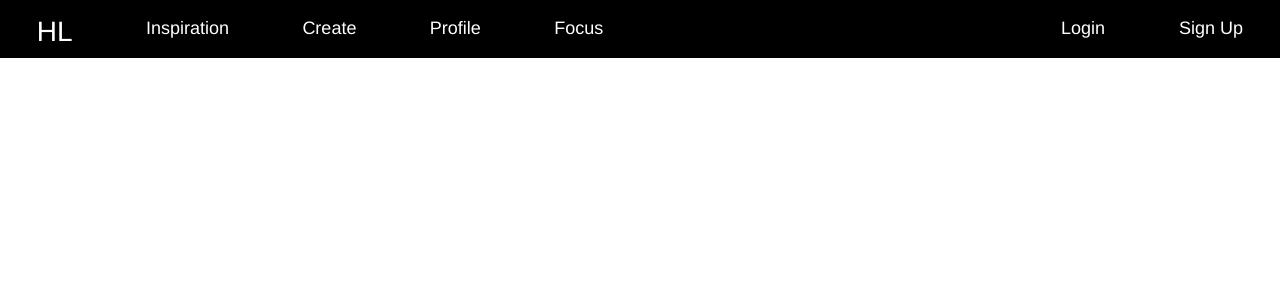
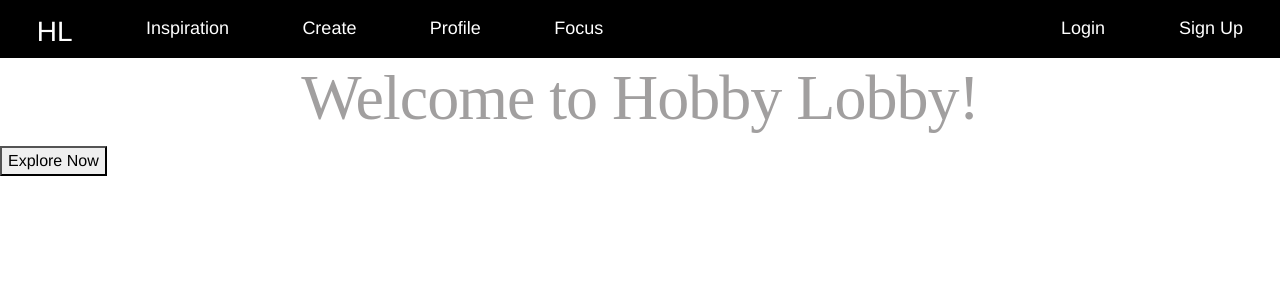
Before and after one commit to ylopez25/hobby_lobby, a React (Create React App) app: page / in a window 1280 px wide. Shown: the top 300 px of the page. Built offline with nearby package versions, Linux system fonts and the light colour scheme.

Commit message:
setup for landing page

```diff
--- a/src/Pages/Home.js
+++ b/src/Pages/Home.js
@@ -1,9 +1,11 @@
-import React from 'react';
-import '../components/Home.css'
+import React from "react";
+import "../components/Home.css";
 
 export default function Home() {
   return (
     <div className="home">
+      <h2>Welcome to Hobby Lobby!</h2>
+      <button>Explore Now</button>
     </div>
-  )
+  );
 }
```
